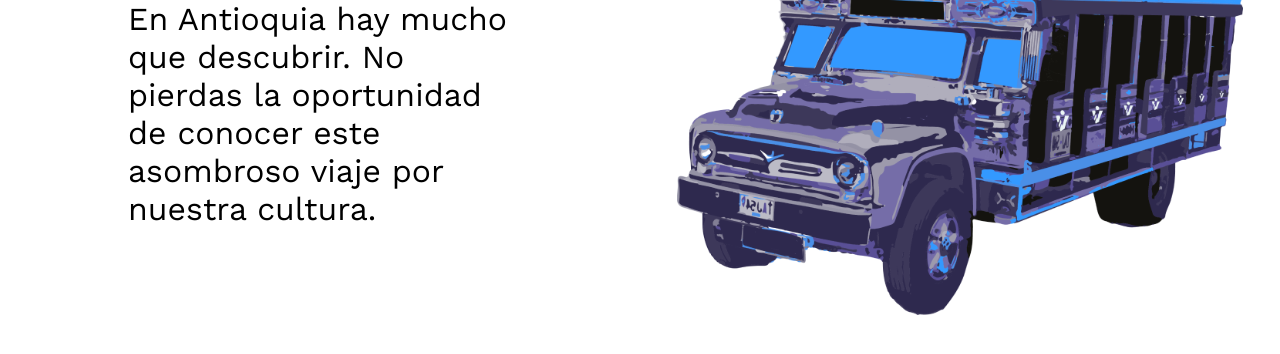
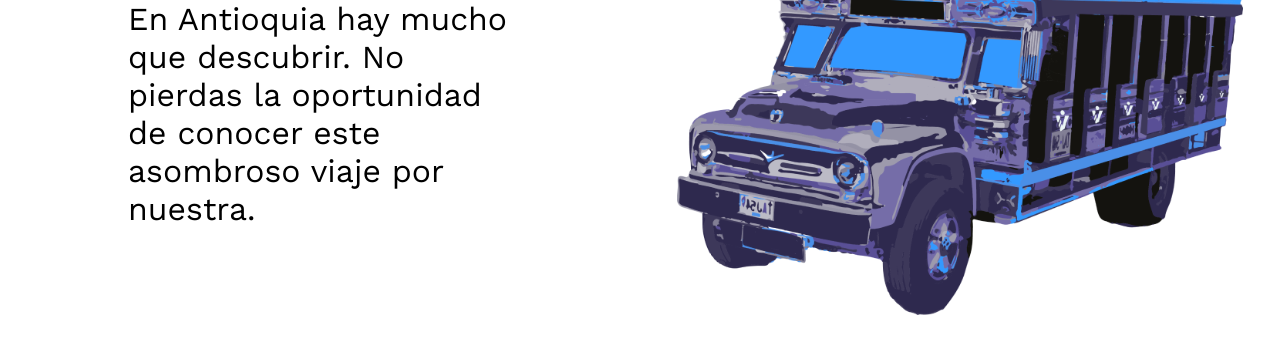
Before and after one commit to SamuelSml8/VISIT, a plain HTML site: page VISITANTIOQUIA-CODE/src/html/index.html in a window 1280 px wide. Shown: the part 384-738 px from the top of the page. Drawn offline with nearby package versions, Linux system fonts and the light colour scheme; sample sign-in values are in the browser's storage; a web font is replaced by a local one.

Commit message:
elimine cultura

```diff
--- a/VISITANTIOQUIA-CODE/src/html/index.html
+++ b/VISITANTIOQUIA-CODE/src/html/index.html
@@ -43,7 +43,7 @@
       <div class="text-home">
         <h1>¡Bienvenido a <span class="text-visit">VISIT!</span></h1>
         <p>En Antioquia hay mucho que descubrir. No pierdas la oportunidad de
-          conocer este asombroso viaje por nuestra cultura.</p>
+          conocer este asombroso viaje por nuestra.</p>
       </div>
       <div class="img">
         <img src="/VISIT/VISITANTIOQUIA-CODE/src/img/home/homepage/chivaHome.png" alt>
```
